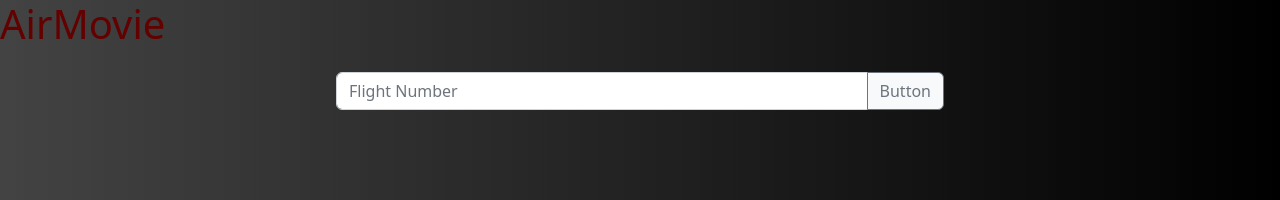
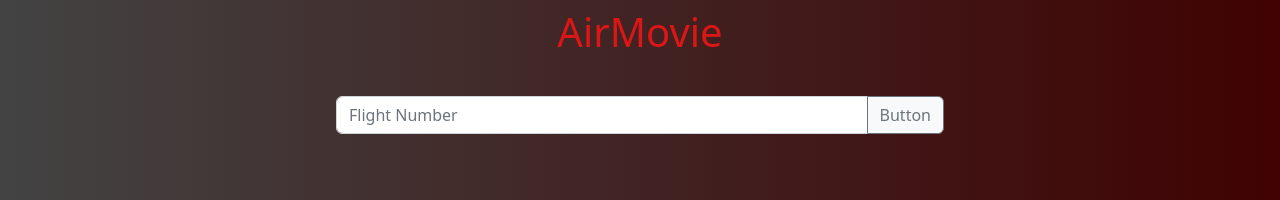
Before and after one commit to nk-mart/edx-Group-Project--1, a plain HTML site: page index.html in a window 1280 px wide. Shown: the top 200 px of the page. Drawn offline with nearby package versions, Linux system fonts and the light colour scheme; no server answers.

Commit message:
styling update on HTML

```diff
--- a/assets/style.css
+++ b/assets/style.css
@@ -1,13 +1,13 @@
 
 
 h1{
-    color: #630000;
+    color: #da1616;
 }
 
 
 body{
     background: linear-gradient(to right, #434343, rgba(0, 0, 0, 1));
-    background: linear-gradient(to right, #434343, rgba(0, 0, 0, 1));
+    background: linear-gradient(to right, #434343, rgb(64, 2, 2));
 
 }
 
--- a/index.html
+++ b/index.html
@@ -15,10 +15,10 @@
   </head>
   <body>
     <header>
-      <div><h1>AirMovie</h1></div>
+      <div><h1 class="text-center mx-2 mt-2">AirMovie</h1></div>
     </header>
     <div class="d-flex justify-content-around">
-      <div class="input-group mb-3 w-50 p-3">
+      <div class="input-group mb-3 w-50 p-3 mt-3">
         <input
           type="text"
           class="form-control"
```
Also changed, not shown: 1 other file.
